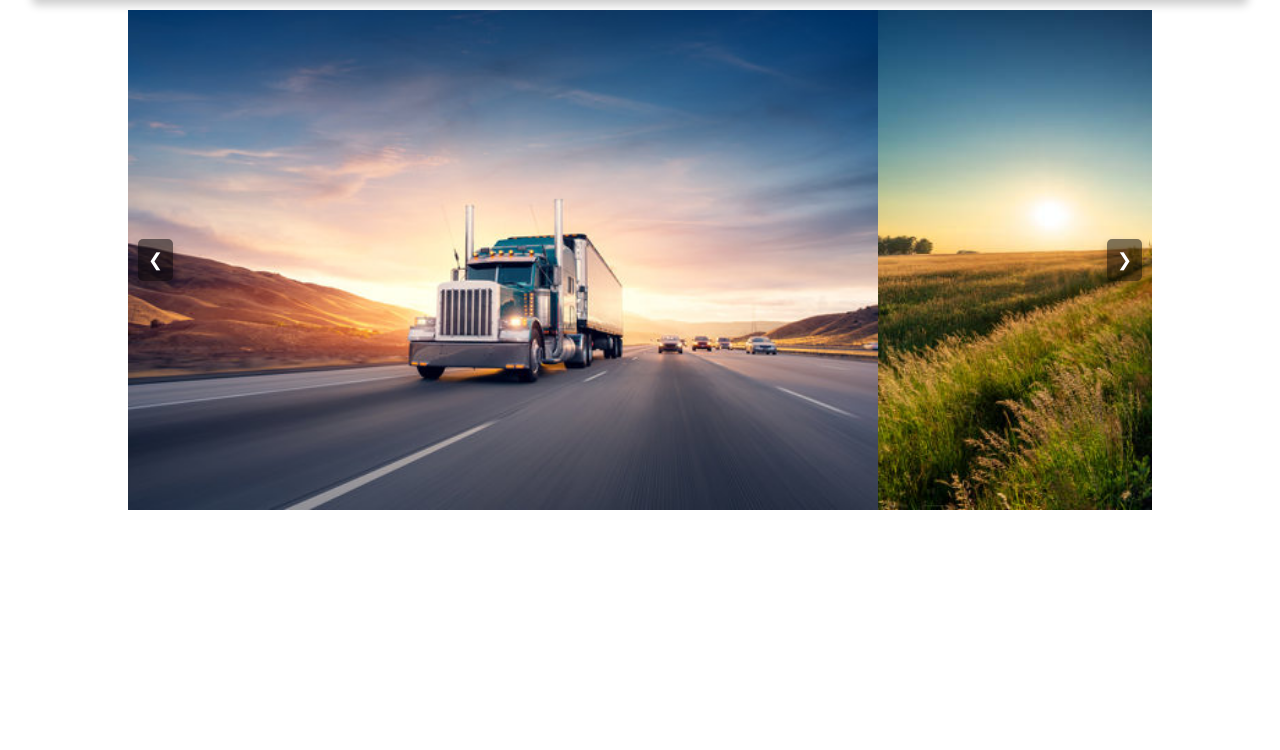
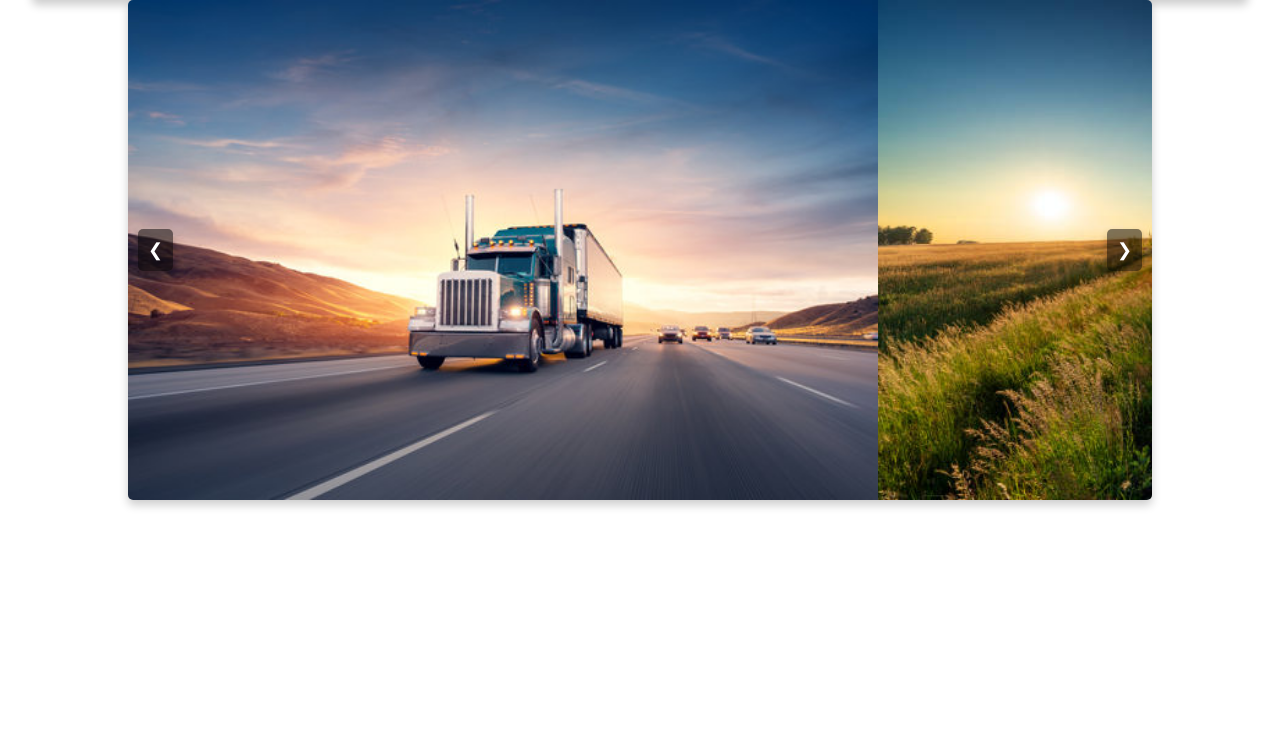
Before and after one commit to alexler12345/Vanee-truck, a PHP site: page / in a window 1280 px wide. Shown: the part 1014-1764 px from the top of the page. Run offline with PHP 8.4, Linux system fonts and the light colour scheme; some libraries are stand-ins or nearby versions.

Commit message:
Update style.css

```diff
--- a/style.css
+++ b/style.css
@@ -343,7 +343,7 @@ a:link {
 }
 
 .photos {
-  padding-top: 10px;
+
 
   /* Styling for the carousel container */
   .carousel-container {
@@ -352,6 +352,8 @@ a:link {
     overflow: hidden;
     /* Hide overflowing images */
     position: relative;
+    border-radius: 5px;
+        box-shadow: 0px 5px 10px rgba(0, 0, 0, 0.2);
   }
 
   /* Styling for the image container */
```
